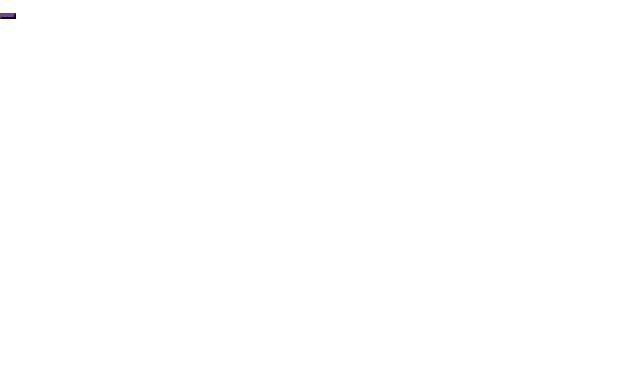
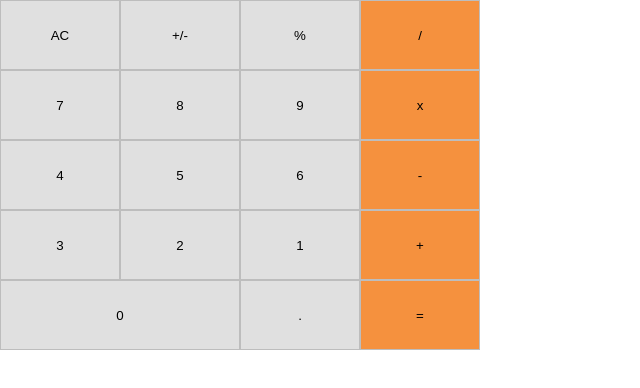
Before and after one commit to hansderly/math-magicians, a React (Create React App) app: page / in a window 1280 px wide. Shown: the top 388 px of the page, without its empty margins (0-640 px from the left). Built offline with nearby package versions, Linux system fonts and the light colour scheme.

Commit message:
add buttons in calculator compotnent

```diff
--- a/package.json
+++ b/package.json
@@ -6,6 +6,7 @@
     "@testing-library/jest-dom": "^5.16.5",
     "@testing-library/react": "^13.4.0",
     "@testing-library/user-event": "^13.5.0",
+    "prop-types": "^15.8.1",
     "react": "^18.2.0",
     "react-dom": "^18.2.0",
     "react-scripts": "5.0.1",
--- a/src/App.js
+++ b/src/App.js
@@ -1,6 +1,6 @@
 import React from 'react';
-import Button from './components/button/Button';
+import { Calculator } from './components';
 
-const App = () => <Button />;
+const App = () => <Calculator />;
 
 export default App;
--- a/src/components/button/Button.css
+++ b/src/components/button/Button.css
@@ -1,3 +1,5 @@
 .container {
-  background-color: blueviolet;
+  border: 1px solid #bdbdbd;
+  height: 70px;
+  width: 120px;
 }
--- a/src/components/button/Button.js
+++ b/src/components/button/Button.js
@@ -1,10 +1,19 @@
-import React from 'react';
+/* eslint-disable react/prop-types */
+import React, {} from 'react';
+import PropTypes from 'prop-types';
 import './Button.css';
 
-const Button = ({ children, value }) => (
-	<button type='button' className='container' value={value}>
-		{children}
-	</button>
+const Button = ({
+  children, value, onClick, color = '#e0e0e0', size,
+}) => (
+  <button onClick={onClick} type="button" className="container" value={value} style={{ width: size === 'xl' && '240px', backgroundColor: color }}>
+    {children}
+  </button>
 );
 
+Button.prototype = {
+  children: PropTypes.string,
+  value: PropTypes.string,
+};
+
 export default Button;
--- /dev/null
+++ b/src/components/calculator/Calculator.css
@@ -0,0 +1,4 @@
+
+.row {
+  display: flex;
+}
--- /dev/null
+++ b/src/components/calculator/Caluclator.js
@@ -0,0 +1,44 @@
+/* eslint-disable react/jsx-no-bind */
+import React from 'react';
+import Button from '../button/Button';
+
+import './Calculator.css';
+
+const Calculator = () => {
+  const handleClick = () => {};
+  return (
+    <>
+      <div className="row">
+        <Button onClick={handleClick}>AC</Button>
+        <Button onClick={handleClick}>+/-</Button>
+        <Button onClick={handleClick}>%</Button>
+        <Button onClick={handleClick} color="#F5913E">/</Button>
+      </div>
+      <div className="row">
+        <Button onClick={handleClick}>7</Button>
+        <Button onClick={handleClick}>8</Button>
+        <Button onClick={handleClick}>9</Button>
+        <Button onClick={handleClick} color="#F5913E">x</Button>
+      </div>
+      <div className="row">
+        <Button onClick={handleClick}>4</Button>
+        <Button onClick={handleClick}>5</Button>
+        <Button onClick={handleClick}>6</Button>
+        <Button onClick={handleClick} color="#F5913E">-</Button>
+      </div>
+      <div className="row">
+        <Button onClick={handleClick}>3</Button>
+        <Button onClick={handleClick}>2</Button>
+        <Button onClick={handleClick}>1</Button>
+        <Button onClick={handleClick} color="#F5913E">+</Button>
+      </div>
+      <div className="row">
+        <Button onClick={handleClick} size="xl">0</Button>
+        <Button onClick={handleClick}>.</Button>
+        <Button onClick={handleClick} color="#F5913E">=</Button>
+      </div>
+    </>
+  );
+};
+
+export default Calculator;
--- a/src/components/index.js
+++ b/src/components/index.js
@@ -1,3 +1,4 @@
 import Button from './button/Button';
+import Calculator from './calculator/Caluclator';
 
-export default { Button };
+export { Button, Calculator };
```
Also changed, not shown: src/components/showbox/ShowBox.js (added), src/components/showbox/Showbox.css (added), 2 other files (tests, documents, lock files or other folders).
